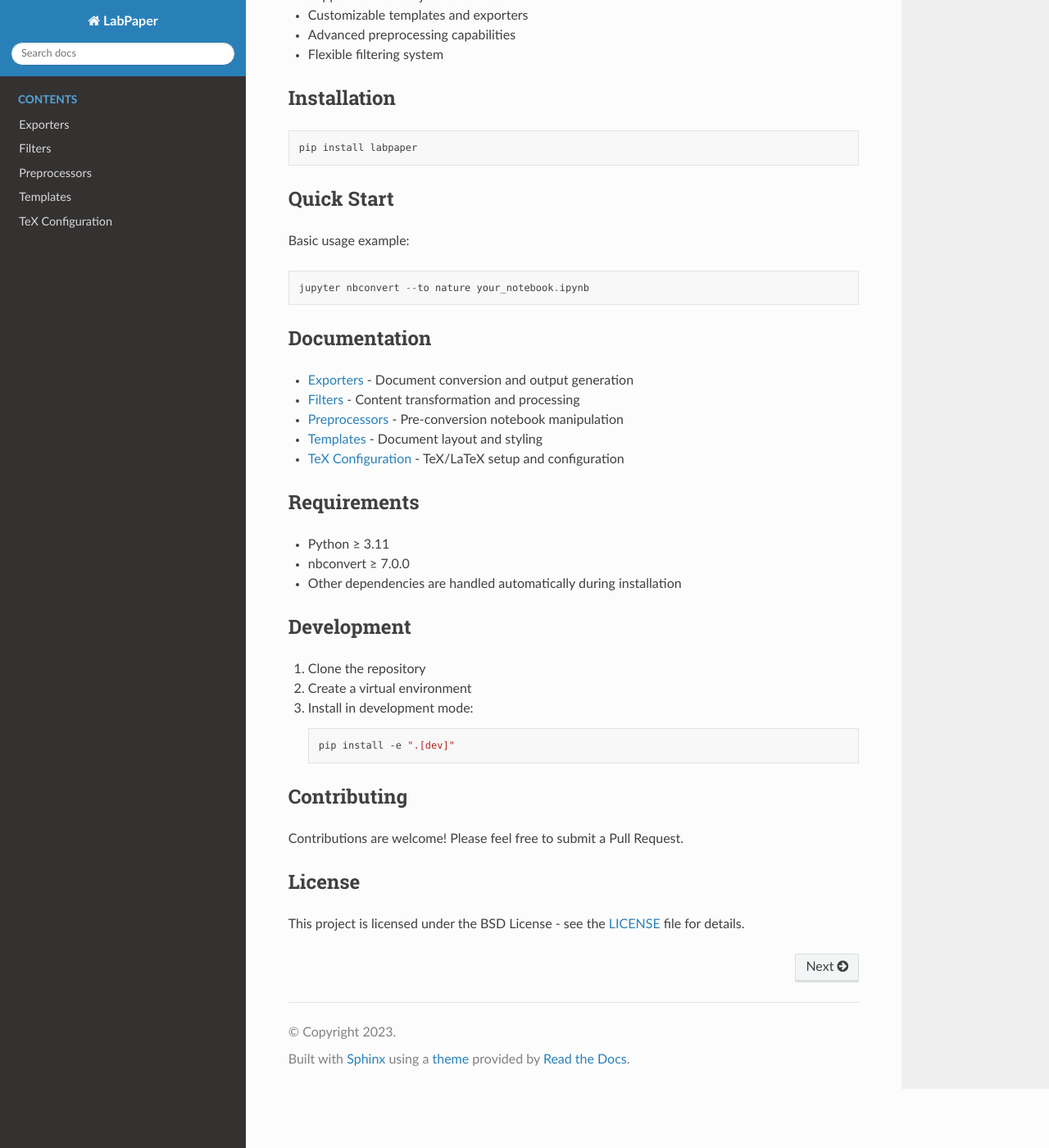
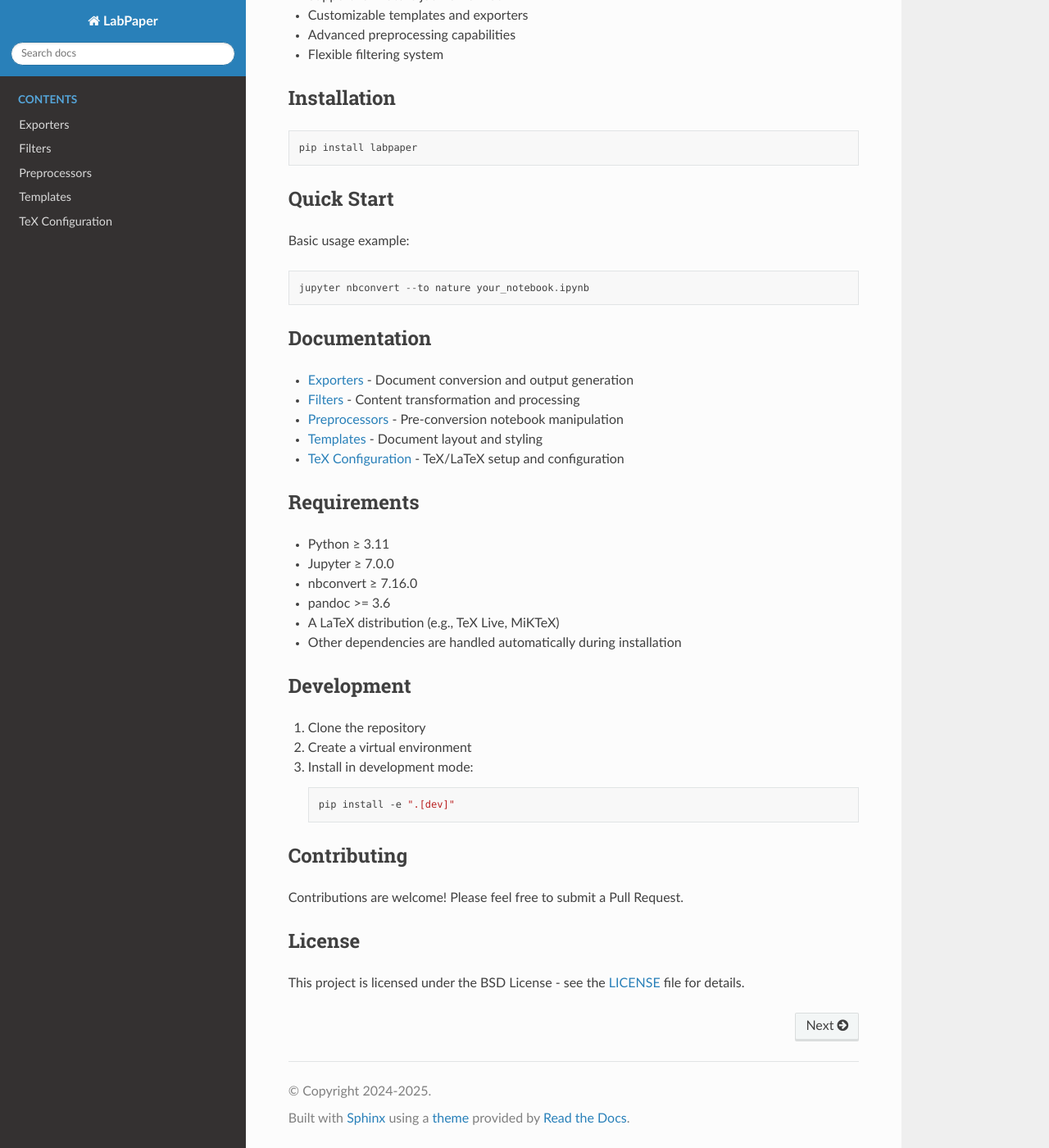
Before and after one commit to Khlick/LabPaper, a Sphinx documentation site: the page built from docs/index.md, in a window 1280 px wide and 1400 px high, scrolled down 1109 px. Shown: the whole window at 82% size. Built offline with Sphinx 7.4.7 and the Read the Docs theme 3.1.0, drawn with Linux system fonts in a browser that asks for light colours; pages that are not in the unit, such as notebooks, are missing from menus.

```diff
--- a/README.md
+++ b/README.md
@@ -36,7 +36,10 @@ jupyter nbconvert --to nature your_notebook.ipynb
 ## Requirements
 
 - Python ≥ 3.11
-- nbconvert ≥ 7.0.0
+- Jupyter ≥ 7.0.0
+- nbconvert ≥ 7.16.0
+- pandoc >= 3.6
+- A LaTeX distribution (e.g., TeX Live, MiKTeX)
 - Other dependencies are handled automatically during installation
 
 ## Development
--- a/docs/conf.py
+++ b/docs/conf.py
@@ -3,8 +3,8 @@ import sys
 sys.path.insert(0, os.path.abspath('..'))
 
 project = 'LabPaper'
-copyright = '2023'
-author = 'Khris Griffis'
+copyright = '2024-2025'
+author = 'Khris Griffis, Ph.D.'
 
 extensions = [
     'sphinx.ext.autodoc',
```
